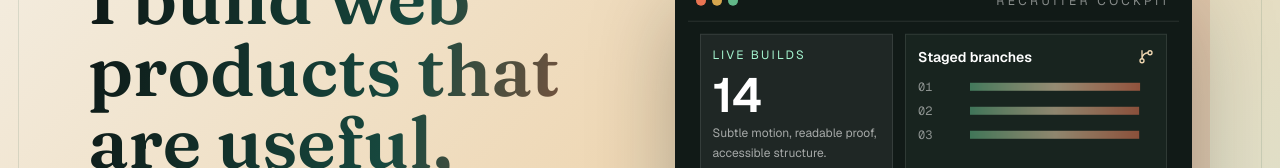
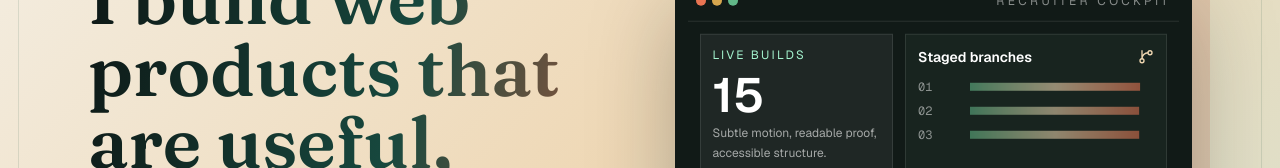
Before and after one commit to kurtisv/dev-portfolio, a Next.js app in the folder apps/web/: page / in a window 1280 px wide. Shown: the part 277-445 px from the top of the page. Built offline with nearby package versions, Linux system fonts and the light colour scheme; no server answers.

Commit message:
feat(portfolio): add Pressroom (#10)

```diff
--- a/apps/web/src/data/portfolio.ts
+++ b/apps/web/src/data/portfolio.ts
@@ -736,6 +736,51 @@ export const featuredProjects: PortfolioProject[] = [
     },
     repoUrl: "https://github.com/kurtisv/watchpost",
   },
+  {
+    slug: "pressroom",
+    name: "Pressroom",
+    category: "Communications",
+    status: "private",
+    summary: "Press release manager with a 5-stage approval workflow, inline editor, and media contact database.",
+    description:
+      "Pressroom is a communications dashboard for teams managing press releases and media outreach. Releases move through a 5-stage approval pipeline: draft -> review -> approved -> distributed -> archived. The release detail page doubles as an editor -- the body is a large textarea editable inline. A separate media contact database stores journalists and editors by outlet, role, email, and phone. Distributed_at is set automatically server-side when the release reaches the distributed stage.",
+    stack: ["Next.js 15", "TypeScript", "Supabase", "Tailwind CSS v4"],
+    highlights: [
+      "5-stage press release pipeline: draft / review / approved / distributed / archived.",
+      "Release body is a large text area -- no rich text dependency, formatted for copy-paste into wire services.",
+      "distributed_at timestamp set server-side automatically when status reaches 'distributed'.",
+      "Media contact database with outlet, role, email, and phone; searchable by name.",
+      "Status filter lets the team triage drafts vs. approved vs. distributed at a glance.",
+    ],
+    recruiterValue:
+      "Communications tooling is an underrepresented domain in developer portfolios; this project shows multi-step approval workflow logic and a contact CRM alongside a content editor in a production-ready stack.",
+    buildNotes: [
+      "STATUS_NEXT lookup table drives the advance-status pattern: same approach as Waveline and Runbook -- null means terminal.",
+      "distributed_at written by the server action (not the user) to guarantee an accurate audit trail.",
+      "contact_ids stored as uuid[] on the release row for future batch-email linking without a join table.",
+    ],
+    fr: {
+      category: "Communications",
+      summary: "Gestionnaire de communiques de presse avec workflow d'approbation en 5 etapes, editeur integre et base de contacts medias.",
+      description:
+        "Pressroom est un tableau de bord de communication pour les equipes qui gerent les communiques de presse et les relations medias. Les communiques passent par un pipeline d'approbation en 5 etapes: brouillon -> revision -> approuve -> distribue -> archive. La page de detail du communique fait aussi office d'editeur -- le corps est une grande zone de texte modifiable en ligne. Une base de contacts medias separee stocke les journalistes et redacteurs en chef par organe de presse, role, email et telephone.",
+      highlights: [
+        "Pipeline de communique de presse en 5 etapes: brouillon / revision / approuve / distribue / archive.",
+        "Le corps du communique est une grande zone de texte -- pas de dependance en texte riche, formate pour copier-coller vers les services de fil.",
+        "L'horodatage distributed_at est defini automatiquement cote serveur lorsque le statut atteint 'distribue'.",
+        "Base de contacts medias avec organe de presse, role, email et telephone.",
+        "Le filtre de statut permet a l'equipe de trier les brouillons vs approuves vs distribues d'un coup d'oeil.",
+      ],
+      recruiterValue:
+        "L'outillage de communication est un domaine sous-represente dans les portfolios de developpeurs; ce projet montre la logique de workflow d'approbation multi-etapes et un CRM de contacts aux cotes d'un editeur de contenu dans une stack prete pour la production.",
+      buildNotes: [
+        "La table de correspondance STATUS_NEXT conduit le pattern advance-status: meme approche que Waveline et Runbook -- null signifie terminal.",
+        "distributed_at ecrit par l'action serveur (pas l'utilisateur) pour garantir une piste d'audit precise.",
+        "contact_ids stockes comme uuid[] sur la ligne du communique pour une future liaison d'email en lot sans table de jointure.",
+      ],
+    },
+    repoUrl: "https://github.com/kurtisv/pressroom",
+  },
 ];
 
 export function getProjectBySlug(slug: string) {
```
